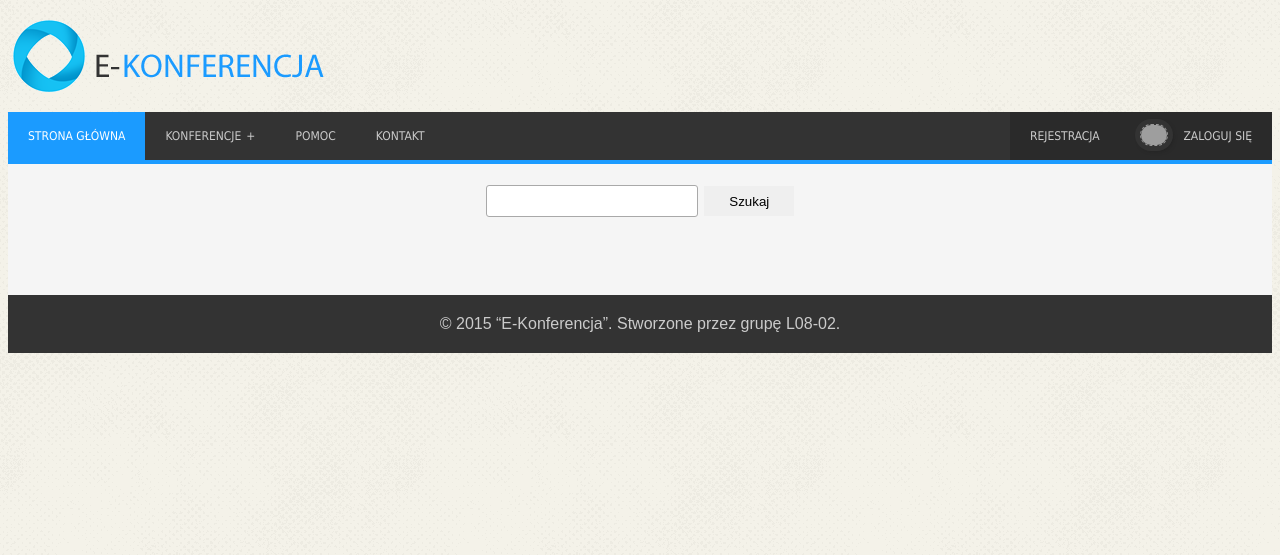
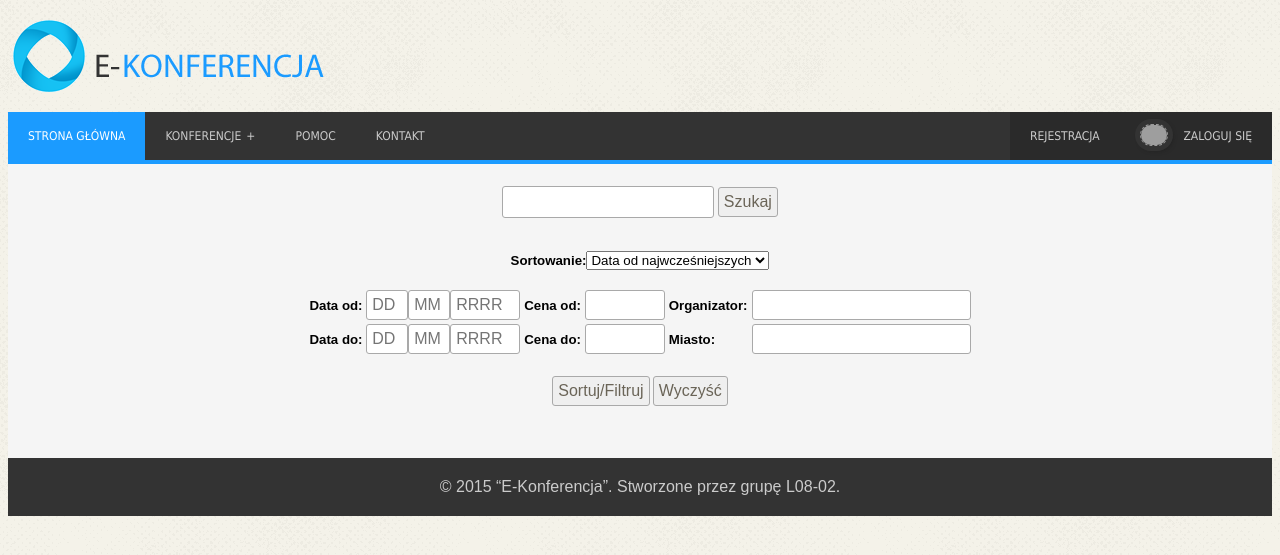
Before and after one commit to L8-2/L08-02_Projekt, a PHP site: template view/wyniki.phtml in a window 1280 px wide. Shown: the top 555 px of the page. Run offline with PHP 8.4, Linux system fonts and the light colour scheme; the template is opened without the code that fills it: most values are stand-ins (such as "Sample title", 1, 10 or a date in 2020); data that the repository does not hold is empty; some libraries are stand-ins or nearby versions; some web fonts are replaced; grey boxes are pictures that could not be loaded.

Commit message:
Dodanie sortowania i filtrowania wyników

```diff
--- a/view/main.phtml
+++ b/view/main.phtml
@@ -2,7 +2,7 @@
 	<h1>Znajdź konferencję dla siebie</h1>
 	<form action="index.php?con=szukaj" method="post">
 		<input type="text"  STYLE="width:200px; height: 20px" name="szukane"><br>
-	    <button name="szukaj" STYLE="width:90px; height:30px">Szukaj</button>
+	    <input type="submit" value="Szukaj" name="szukaj" STYLE="width:100px; height:35px">
 	</form>
 	</div>
 	<?php $this->getMessage(); ?>
--- a/view/wyniki.phtml
+++ b/view/wyniki.phtml
@@ -1,12 +1,65 @@
 <?php $this->getMessage(); ?>
 <h2 style="text-align:center">
+</h2>
+
+<h5 style="text-align:center">
+
 	<form action="index.php?con=szukaj" method="post">
-	<input type="text"  STYLE="width:200px; height: 20px" name="szukane">
-	<button name="szukaj" STYLE="width:90px; height:30px">Szukaj</button><br><br>
-	</form></h2>
+		<input type="text"  STYLE="width:200px; height: 20px" name="szukane">
+		<input type="submit" value="Szukaj" name="szukaj"><br><br>
+					<h4 align="center">
+				Sortowanie:<select name="sortowanie">
+					<option value="data1">Data od najwcześniejszych</option>
+					<option value="data2">Data od najpóźniejszych</option>
+					<option value="nazwa1">Nazwa A-Z</option>
+					<option value="nazwa2">Nazwa Z-A</option>
+					<option value="koszt1">Najtańsze</option>
+					<option value="koszt2">Najdroższe</option>
+				</select>
+			</h4>
+
+	<table class="tg" style="text-align:left; margin-left:auto; margin-right:auto" border="0">
 
 
-<?php if($_POST['szukane']!="") {?><h3>Wyświetlanie wyników dla: '<?php echo $_POST['szukane'] ?>'. Znaleziono: <?php echo $znalezionych ?>. </h3>
+		<tr>
+		<td>Data od: <input type="text" name="dzien_od" size="1" placeholder="DD" maxlength="2"><input type="text"  name="miesiac_od" size="1"  placeholder="MM" maxlength="2"><input type="text" name="rok_od" size="4"  placeholder="RRRR" maxlength="4"></td>
+		<td>Cena od: <input type="text"  name="cena_od"  size="5"></td>
+		<td>Organizator: </td><td><input type="text" name="organizator" size="20"></td>
+		</tr>
+		<tr>
+
+		<td>Data do: <input type="text" name="dzien_do" size="1"  placeholder="DD" maxlength="2"><input type="text"  name="miesiac_do" size="1"  placeholder="MM" maxlength="2"><input type="text" name="rok_do" size="4"  placeholder="RRRR" maxlength="4"></td>
+			<td>Cena do: <input type="text"  name="cena_do"  size="5"></td>
+			<td>Miasto: </td><td><input type="text" name="miasto" size="20"></td>
+		</tr>
+
+	</table>
+
+		<h5 align="center"><input type="submit" value="Sortuj/Filtruj" name="szukaj">
+		<input type="reset" value="Wyczyść" /></h5>
+	</form>
+</h5>
+
+
+
+
+<?php if($_POST['szukane']!="" or $_POST['sortowanie'] != "") {?><h3>Wyświetlanie wyników dla: '<?php echo $szukana ?>'. Znaleziono: <?php echo $znalezionych ?>. </h3>
+<?php if(($_POST['dzien_od']!="" and $_POST['miesiac_od']!="" and $_POST['rok_od']!="") or ($_POST['dzien_do']!="" and $_POST['miesiac_do']!="" and $_POST['rok_do']!="")or ($_POST['cena_od']!="")
+	or ($_POST['cena_do']!="")or($_POST['organizator']!="")or ($_POST['miasto']!="")) {?><h6>Zastosowano filtry:<?php } ?>
+
+<?php if($_POST['dzien_od']!="" and $_POST['miesiac_od']!="" and $_POST['rok_od']!="") {echo "Data od: "; echo $_POST['dzien_od'];echo "-";echo $_POST['miesiac_od'];echo "-";echo $_POST['rok_od'];echo ", ";}?>
+<?php if($_POST['dzien_do']!="" and $_POST['miesiac_do']!="" and $_POST['rok_do']!="")  {echo "Data do: "; echo $_POST['dzien_do'];echo "-";echo $_POST['miesiac_do'];echo "-";echo $_POST['rok_do'];echo ", ";}?>
+<?php if($_POST['cena_od']!="") {echo "Cena od: "; echo $_POST['cena_od'];echo ", ";}?>
+<?php if($_POST['cena_do']!="") {echo "Cena do :"; echo $_POST['cena_do'];echo ", ";}?>
+<?php if($_POST['organizator']!=""){echo "Organizator :"; echo $_POST['organizator'];echo ", ";}?>
+<?php if($_POST['miasto']!=""){echo "Miasto :"; echo $_POST['miasto'];}?></h6>
+
+
+
+
+
+
+
 
 <table style="text-align:left; margin-left:auto; margin-right:auto" border="1" >
 	<thead style="text-align:center">
@@ -14,6 +67,7 @@
 		<th width="400">Nazwa konferencji</th>
 		<th width="200">Organizator</th>
 		<th width="150">Miejsce</th>
+		<th width="150">Cena</th>
 		<th width="150">Data</th>
 	</thead>
 	<tbody>
@@ -21,17 +75,19 @@
 	<?php $numer=0;?>
 	<?php foreach ($result as $szukaj): ?>
 							<?php// $result[$numer][0] to ID_konferencja?>
-		<tr onMouseover="this.bgColor='#33CCFF'"onMouseout="this.bgColor='#FFFFFF'" class="odnosnik" style="cursor:pointer;" onClick="location.href='index.php'">
+		<tr onMouseover="this.bgColor='#33CCFF'"onMouseout="this.bgColor='#FFFFFF'" style="cursor:pointer;" onClick="location.href='index.php?con=konferencja&id=<?php echo $result[$numer][0]?>'">
 			<td style="text-align:center"><?php echo $numer+1; ?>.</td>
-			<td><?php echo $result[$numer][1] ?></td>
-			<td><?php echo $result[$numer][2] ?> <?php echo $result[$numer][3] ?></td>
-			<td><?php echo $result[$numer][4] ?></td>
-			<td><?php echo $result[$numer][5] ?></td>
-		<?php $numer=numer+1;?>
+			<td style="text-align:center"><?php echo $result[$numer][1] ?></td>
+			<td style="text-align:center"><?php echo $result[$numer][2] ?> <?php echo $result[$numer][3] ?></td>
+			<td style="text-align:center"><?php echo $result[$numer][4] ?></td>
+			<td style="text-align:center"><?php echo $result[$numer][6] ?> zł</td>
+			<td style="text-align:center"><?php echo $result[$numer][5] ?></td>
+		<?php $numer=$numer+1;?>
 		</tr>
 		<?php endforeach ?>
 
 
 	</tbody>
+
 </table>
 <?php } ?>
```
Also changed, not shown: model/szukaj.php (+199 -8 lines).
